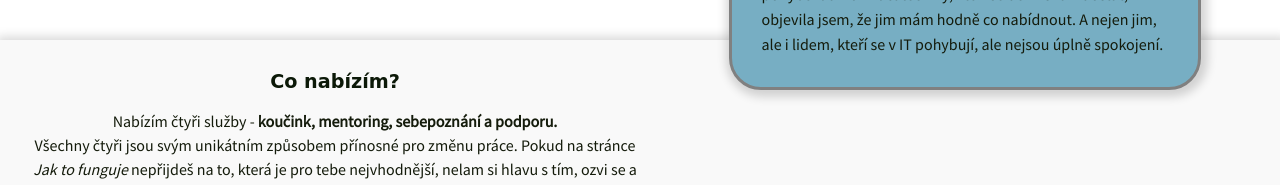
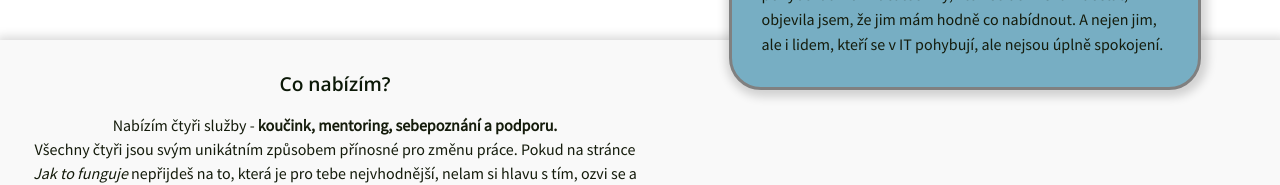
Before and after one commit to NelliaS/personal-webpage, a Next.js app: page / in a window 1280 px wide. Shown: the part 1034-1219 px from the top of the page. Built offline with nearby package versions, Linux system fonts and the light colour scheme.

Commit message:
fix font homepage

```diff
--- a/src/styles/Home.module.css
+++ b/src/styles/Home.module.css
@@ -184,7 +184,7 @@
     font-size: 0.8rem;
   }
   .content__block3 h2 {
-    font-family: Comic Sans MS;
+    font-family: var(--font-family-heading);
   }
   .content__block3 {
     margin-bottom: 6rem;
```
